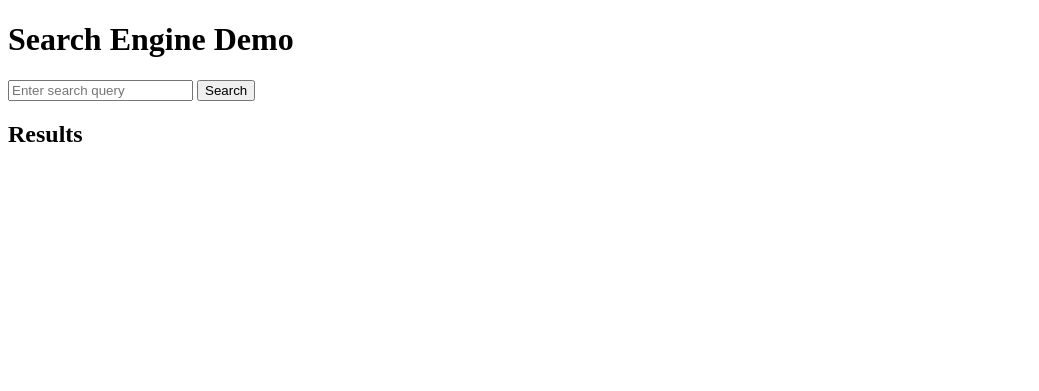
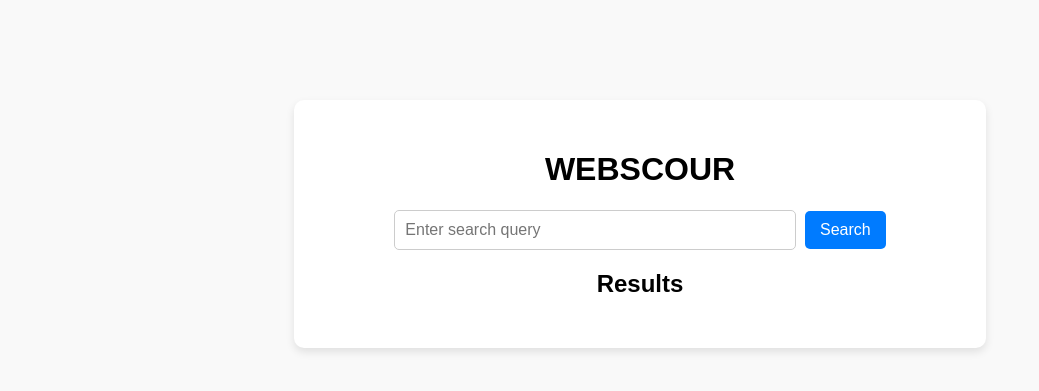
Before and after one commit to aleena-webcrawl/PYTHON-WEBCRAWLER, a FastAPI app: page / in a window 1280 px wide. Shown: the top 391 px of the page, without its empty margins (0-1039 px from the left). Run offline with FastAPI, Linux system fonts and the light colour scheme.

Commit message:
Updated HTML UI design

```diff
--- a/templates/ui.html
+++ b/templates/ui.html
@@ -1,46 +1,88 @@
 <!DOCTYPE html>
 <html>
 <head>
-<title>Mini Search Engine</title>
+    <title>webscour</title>
+    <style>
+
+        body {
+            font-family: Arial, sans-serif;
+            text-align: center;
+            background-color: #f9f9f9;
+        }
+
+        .container {
+            width: 50%;
+            margin: 100px auto 0 auto;
+            background-color: #ffffff;
+            padding: 30px;
+            border-radius: 10px;
+            box-shadow: 0 4px 8px rgba(0,0,0,0.1);
+        }
+
+        input {
+            padding: 10px;
+            width: 60%;
+            border: 1px solid #ccc;
+            border-radius: 5px;
+            font-size: 16px;
+        }
+
+        button {
+            padding: 10px 15px;
+            margin-left: 5px;
+            font-size: 16px;
+            cursor: pointer;
+            border: none;
+            background-color: #007bff;
+            color: white;
+            border-radius: 5px;
+        }
+
+        button:hover {
+            background-color: #0056b3;
+        }
+
+        #results {
+            margin-top: 20px;
+            text-align: left;
+        }
+
+        #results p {
+            background-color: #f1f1f1;
+            padding: 8px;
+            border-radius: 5px;
+            margin-bottom: 5px;
+        }
+    </style>
 </head>
 
 <body>
-
-<h1>Search Engine Demo</h1>
+    <div class="container">
+        <h1>WEBSCOUR</h1>
 
         <input type="text" id="query" placeholder="Enter search query">
         <button onclick="search()">Search</button>
 
         <h2>Results</h2>
         <div id="results"></div>
+    </div>
 
     <script>
-
         async function search() {
-
             let query = document.getElementById("query").value;
 
-    let response = await fetch("http://127.0.0.1:8000/search?query=" + query);
-
+            let response = await fetch("http://127.0.0.1:8000/search?query=" + encodeURIComponent(query));
             let data = await response.json();
 
             let resultsDiv = document.getElementById("results");
-
             resultsDiv.innerHTML = "";
 
             data.results.forEach(function(item){
-
                 let p = document.createElement("p");
-
                 p.innerText = "Document ID: " + item.doc_id + " | Score: " + item.score;
-
                 resultsDiv.appendChild(p);
-
             });
-
         }
-
     </script>
-
 </body>
 </html>
```
Lines whose indentation alone changed are shown as unchanged.
